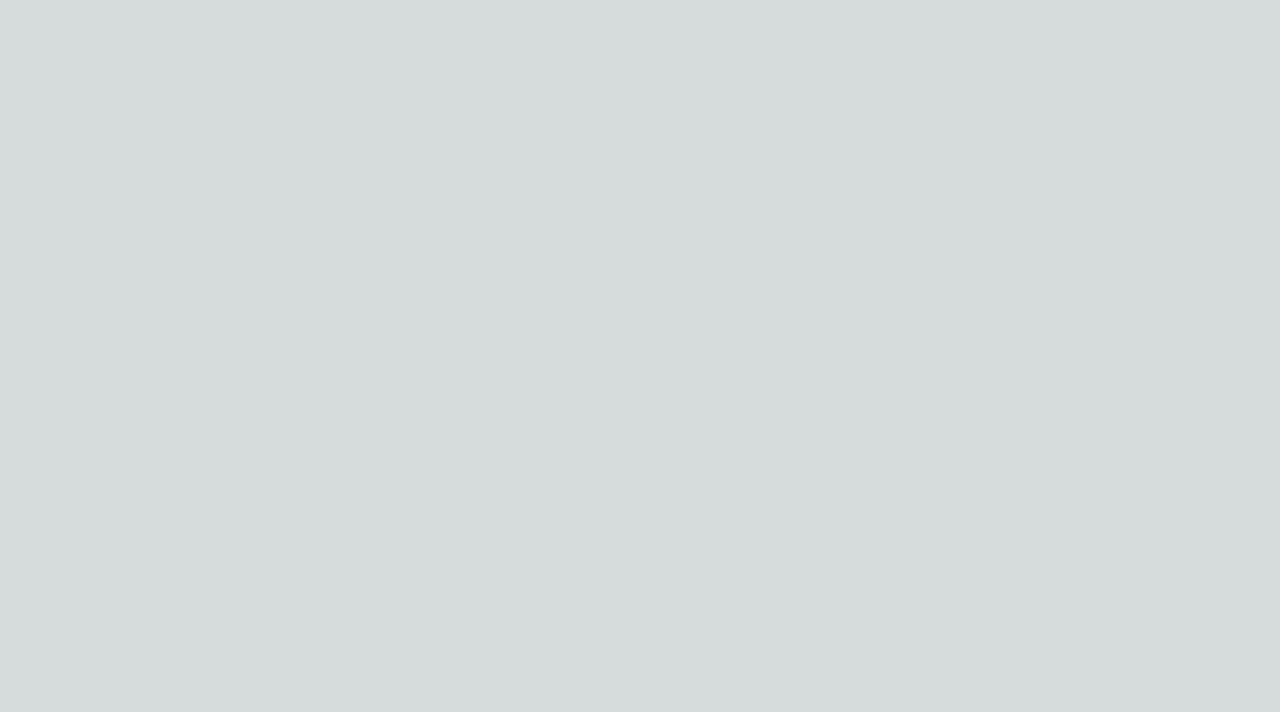
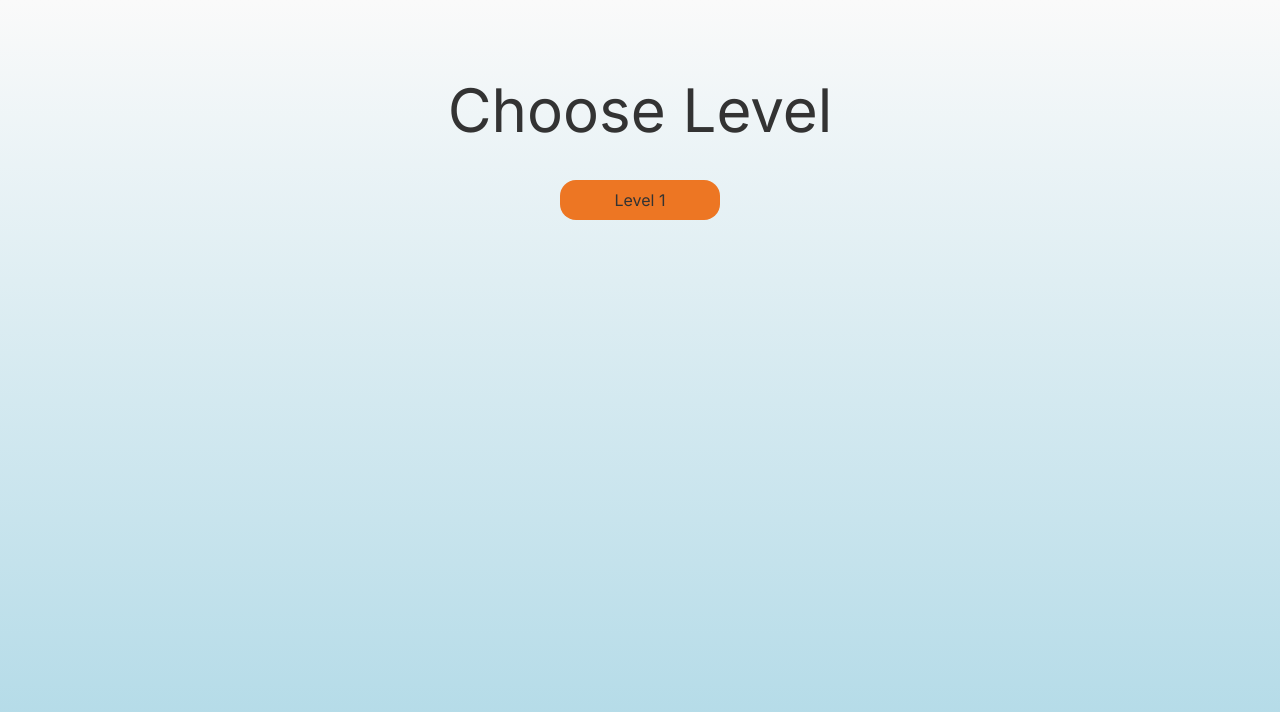
Before and after one commit to Ashutoshkr23/mmm, a Next.js app: page /home/learn/addition in a window 1280 px wide. Shown: the top 712 px of the page. Built offline with nearby package versions, Linux system fonts and the light colour scheme.

Commit message:
Choose level page built

```diff
--- a/app/home/learn/addition/page.tsx
+++ b/app/home/learn/addition/page.tsx
@@ -1,9 +1,15 @@
 import React from 'react'
+import Button from '@/components/ui/Button'
 
 const page = () => {
   return (
-    <div>
-
+    <div className='bg-gradient-to-b from-White to-light-blue py-20 w-full min-h-screen'>
+      <h1 className='text-Black text-6xl text-center '> Choose Level</h1>
+      <Button
+      href="/home/learn/addition/level"
+      customCSS="h-10 w-40 bg-orange mt-10"
+      text="Level 1"
+      />
     </div>
   )
 }
```
